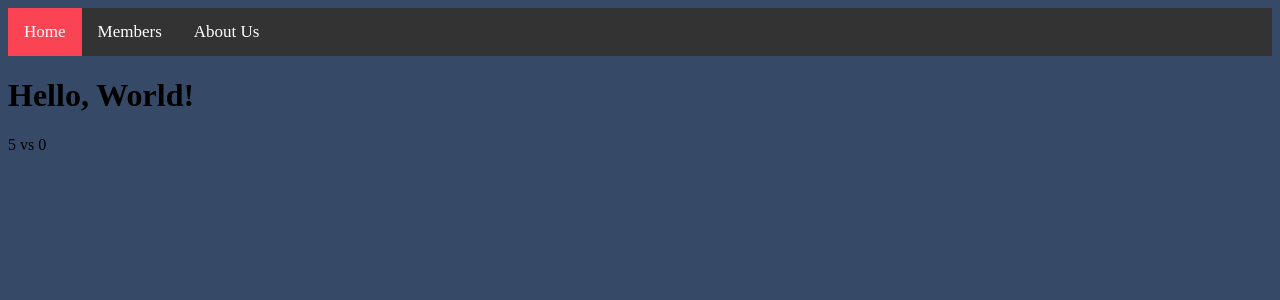
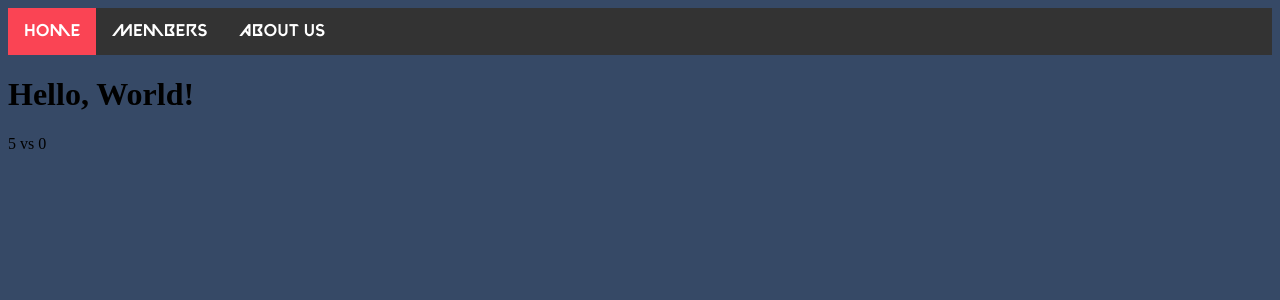
Before and after one commit to christeng12/valorant-wnt, a Flask app: page / in a window 1280 px wide. Shown: the top 300 px of the page. Run offline with Flask 2, Linux system fonts and the light colour scheme.

Commit message:
added fonts

```diff
--- a/main.py
+++ b/main.py
@@ -23,10 +23,6 @@
 	num_losses = 0
 	return render_template("home.html", wins=num_wins, losses=num_losses)
 
-"""
-def home():
-	return render_template("home.html")"""
-
 @app.route('/members')
 def members():
 	logging.debug("Displaying members")
--- a/static/styles/navbar.css
+++ b/static/styles/navbar.css
@@ -1,3 +1,16 @@
+@font-face {
+  font-family: 'VALORANT';
+  src: url('fonts/VALORANT-Regular.eot');
+  src: url('fonts/VALORANT-Regular.eot?#iefix') format('embedded-opentype'),
+      url('fonts/VALORANT-Regular.woff2') format('woff2'),
+      url('fonts/VALORANT-Regular.woff') format('woff'),
+      url('fonts/VALORANT-Regular.ttf') format('truetype'),
+      url('fonts/VALORANT-Regular.svg#VALORANT-Regular') format('svg');
+  font-weight: normal;
+  font-style: normal;
+  font-display: swap;
+}
+
 
 .topnav {
     background-color: #333;
@@ -11,6 +24,7 @@
     padding: 14px 16px;
     text-decoration: none;
     font-size: 17px;
+    font-family: VALORANT;
   }
 
   .topnav a.active {
--- a/templates/home.html
+++ b/templates/home.html
@@ -8,6 +8,10 @@
 
 <script src="{{ url_for('static', filename='dist/bundle.js') }}"></script>
 
+
+<div class="scoreboard">
+
 <p> {{ wins }} vs {{ losses }}</p>
 
+</div>
 {% endblock %}
```
Also changed, not shown: static/styles/fonts/VALORANT-Regular.ttf (added), static/styles/fonts/VALORANT-Regular.woff (added), static/styles/fonts/VALORANT-Regular.woff2 (added), 6 other files.
